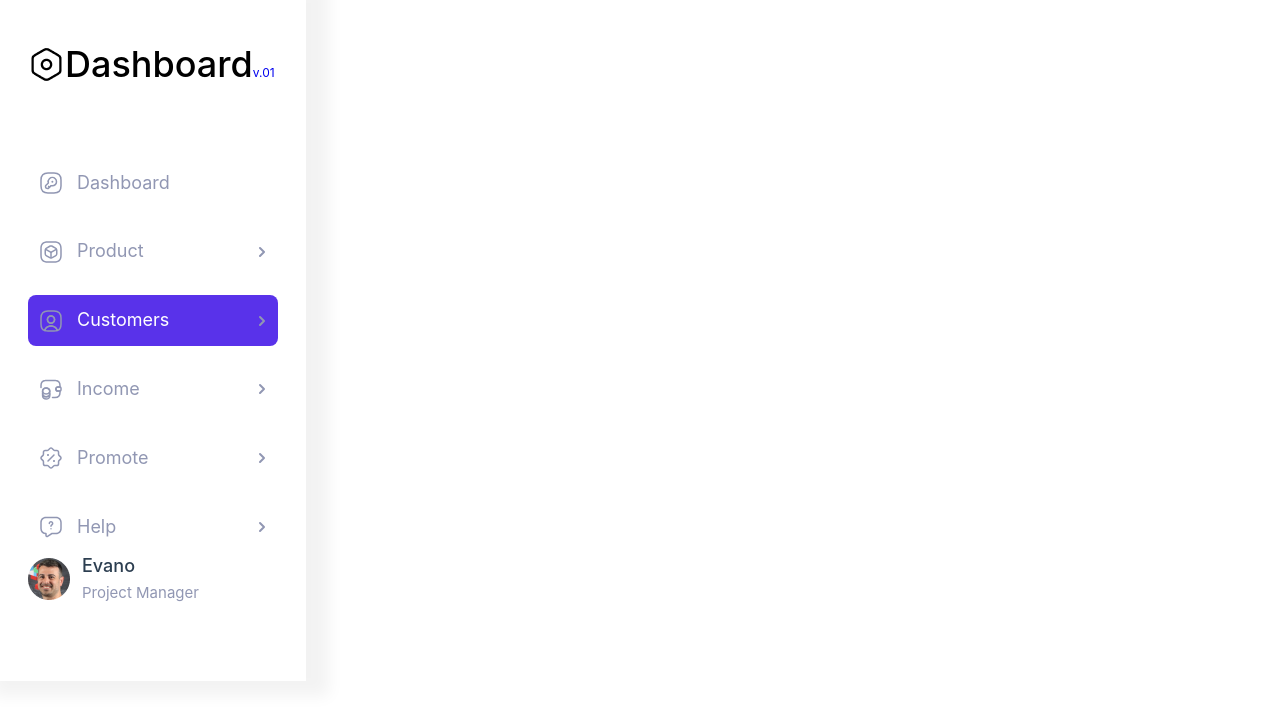
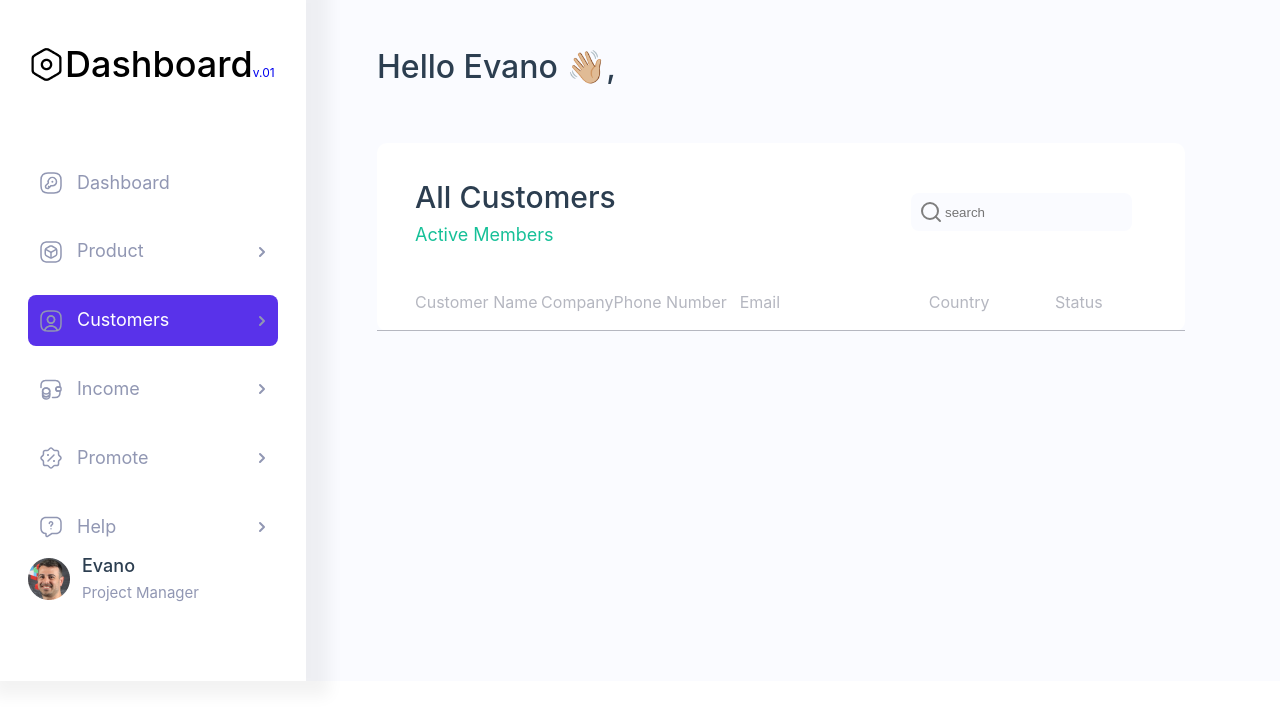
Before and after one commit to 1992Maksym/Dashboard, a Vue app: page /customers in a window 1280 px wide. Shown: the top 720 px of the page. Built offline with nearby package versions, Linux system fonts and the light colour scheme.

Commit message:
fill the customers component

```diff
--- a/src/App.vue
+++ b/src/App.vue
@@ -24,6 +24,11 @@ export default {
 
 <style lang="scss" scoped>
   .dashboard-wrap {
-    display: flex;
+    display: grid;
+    grid-template-columns: 1fr 5fr;
+
+    .dashboard-body {
+      height: 100%;
+    }
   }
 </style>
--- a/src/views/Customers.vue
+++ b/src/views/Customers.vue
@@ -1,13 +1,130 @@
 <script>
+import Input from "@/components/Input.vue";
+
 export default {
-  name: "Customers"
+  name: "Customers",
+  components: {
+    'app-input': Input,
+  },
+  data() {
+    return {
+      searchValue: ''
+    }
+  },
+  methods: {
+    checkValue() {
+      console.log(this.searchValue)
+    }
+  }
 }
 </script>
 
 <template>
+  <div class="customers">
+    <div class="customers__title main__title">Hello Evano 👋🏼,</div>
+    <div class="content">
+      <div class="content__header">
+        <div class="content__header-main header-main">
+          <div class="content__title">All Customers</div>
+          <div class="content__status">Active Members</div>
+        </div>
+        <div class="content__search">
+          <div class="content__search-icon">
+            <svg width="24" height="24" viewBox="0 0 24 24" fill="none" xmlns="http://www.w3.org/2000/svg">
+              <path d="M11 19C15.4183 19 19 15.4183 19 11C19 6.58172 15.4183 3 11 3C6.58172 3 3 6.58172 3 11C3 15.4183 6.58172 19 11 19Z" stroke="#7E7E7E" stroke-width="2" stroke-linecap="round" stroke-linejoin="round"/>
+              <path d="M21 21L16.65 16.65" stroke="#7E7E7E" stroke-width="2" stroke-linecap="round" stroke-linejoin="round"/>
+            </svg>
 
+          </div>
+          <div class="form-control">
+            <app-input
+                v-model:value="searchValue"
+                placeholder="search"
+                @update:value="checkValue"
+            ></app-input>
+          </div>
+        </div>
+      </div>
+      <div class="content__body">
+        <div class="content__body-groups">
+          <div class="customer__name">Customer Name</div>
+          <div class="customer__company">Company</div>
+          <div class="customer__phone">Phone Number</div>
+          <div class="customer__email">Email</div>
+          <div class="customer__country">Country</div>
+          <div class="customer__status">Status</div>
+        </div>
+        <div class="content__body-customers">
+          <div class="customer__name"></div>
+          <div class="customer__company"></div>
+          <div class="customer__phone"></div>
+          <div class="customer__email"></div>
+          <div class="customer__country"></div>
+          <div class="customer__status"></div>
+        </div>
+      </div>
+    </div>
+  </div>
 </template>
 
-<style scoped>
+<style lang="scss" scoped>
+@import '../assets/styles';
 
+  .customers {
+    padding: 41px 95px 258px 71px;
+    background-color: $customers-light-turquoise;
+    height: 100%;
+
+    .customers__title {
+      font-size: 32px;
+      font-weight: 500;
+    }
+    .main__title {
+      margin-bottom: 51px;
+    }
+    .content {
+      background-color: #ffffff;
+      border-radius: 10px;
+
+      .content__header {
+        padding: 30px 53px 40px 38px;
+        display: flex;
+        justify-content: space-between;
+        align-items: center;
+
+        .content__header-main {
+          display: flex;
+          flex-direction: column;
+
+          .content__title {
+            font-size: 30px;
+            font-weight: 500;
+          }
+          .content__status {
+            font-size: 18px;
+            color: #16C098;
+          }
+        }
+        .content__search {
+          display: flex;
+          padding: 7px 8px;
+          background-color: $customers-light-turquoise;
+          border-radius: 8px;
+
+          .content__search-icon {
+            height: 24px;
+          }
+
+        }
+      }
+      .content__body-groups {
+        display: grid;
+        grid-template-columns: 2fr 1fr 2fr 3fr 2fr 1fr;
+        font-size: 16px;
+        color: $customers-light-grey;
+        padding: 0 67px 14px 38px;
+        border-bottom: 1px solid $customers-light-grey;
+      }
+    }
+  }
 </style>
```
